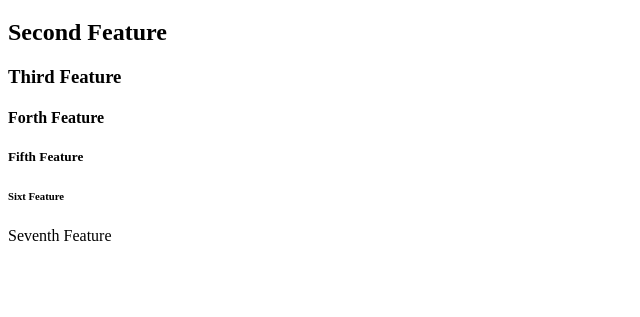
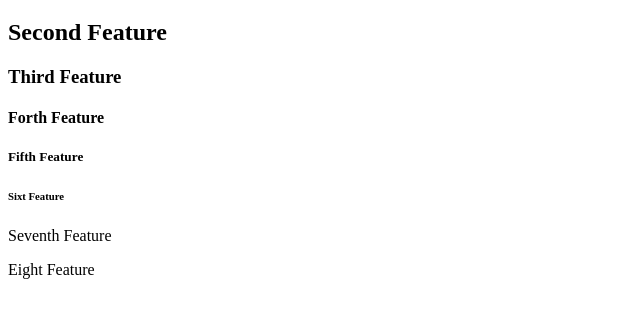
Before and after one commit to vladbogdan10/git-flow-demo, a website: page index.html in a window 1280 px wide. Shown: the part 61-378 px from the top of the page, without its empty margins (0-640 px from the left). Drawn offline with Linux system fonts and the light colour scheme.

Commit message:
eight feature

```diff
--- a/index.html
+++ b/index.html
@@ -14,5 +14,6 @@
     <h5>Fifth Feature</h5>
     <h6>Sixt Feature</h6>
     <p>Seventh Feature</p>
+    <p>Eight Feature</p>
 </body>
 </html>
```
